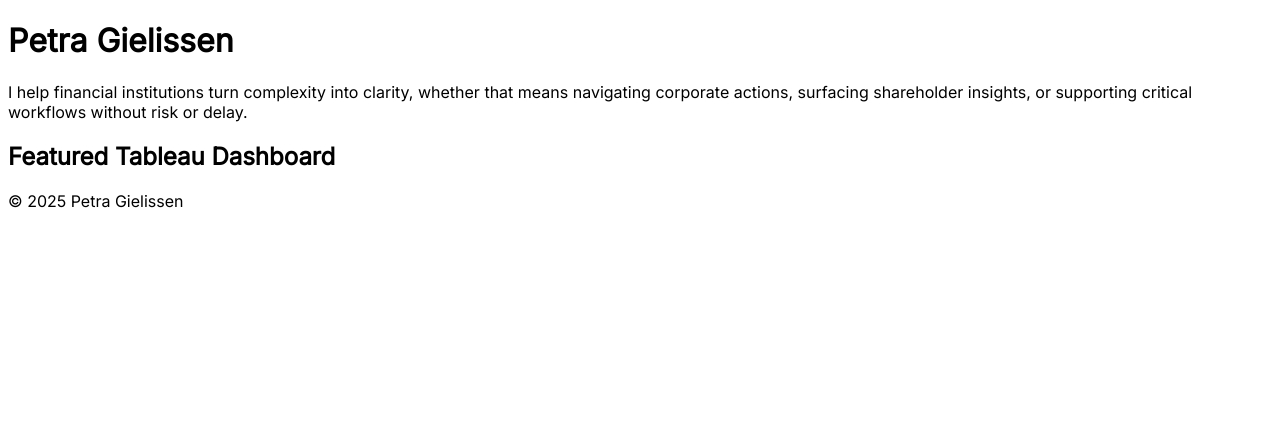
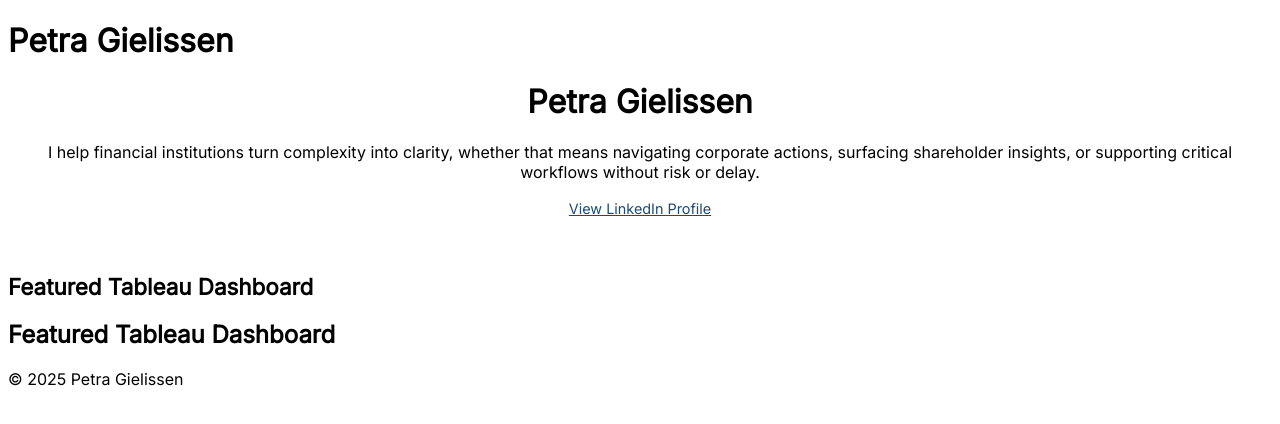
Before and after one commit to Pgielissen/Pgielissen.github.io, a plain HTML site: page index.html in a window 1280 px wide. Drawn offline with Linux system fonts and the light colour scheme.

Commit message:
Update index.html

```diff
--- a/index.html
+++ b/index.html
@@ -13,10 +13,16 @@
 <body>
   <header>
     <h1>Petra Gielissen</h1>
-    <p>I help financial institutions turn complexity into clarity, whether that means navigating corporate actions, surfacing shareholder insights, or supporting critical workflows without risk or delay.</p>
-  </header>
+<header style="text-align: center;">
+  <h1>Petra Gielissen</h1>
+  <p>I help financial institutions turn complexity into clarity, whether that means navigating corporate actions, surfacing shareholder insights, or supporting critical workflows without risk or delay.</p>
+  <p><a href="https://www.linkedin.com/in/petragielissen/" target="_blank" style="font-size: 0.9em; color: #1E4A73;">View LinkedIn Profile</a></p>
+</header>
 
-  <section>
+<br>
+
+<section>
+  <h2 style="font-size: 1.4em;">Featured Tableau Dashboard</h2>
     <h2>Featured Tableau Dashboard</h2>
     <div class='tableauPlaceholder' id='viz1760642363299' style='position: relative'>
       <noscript>
```
